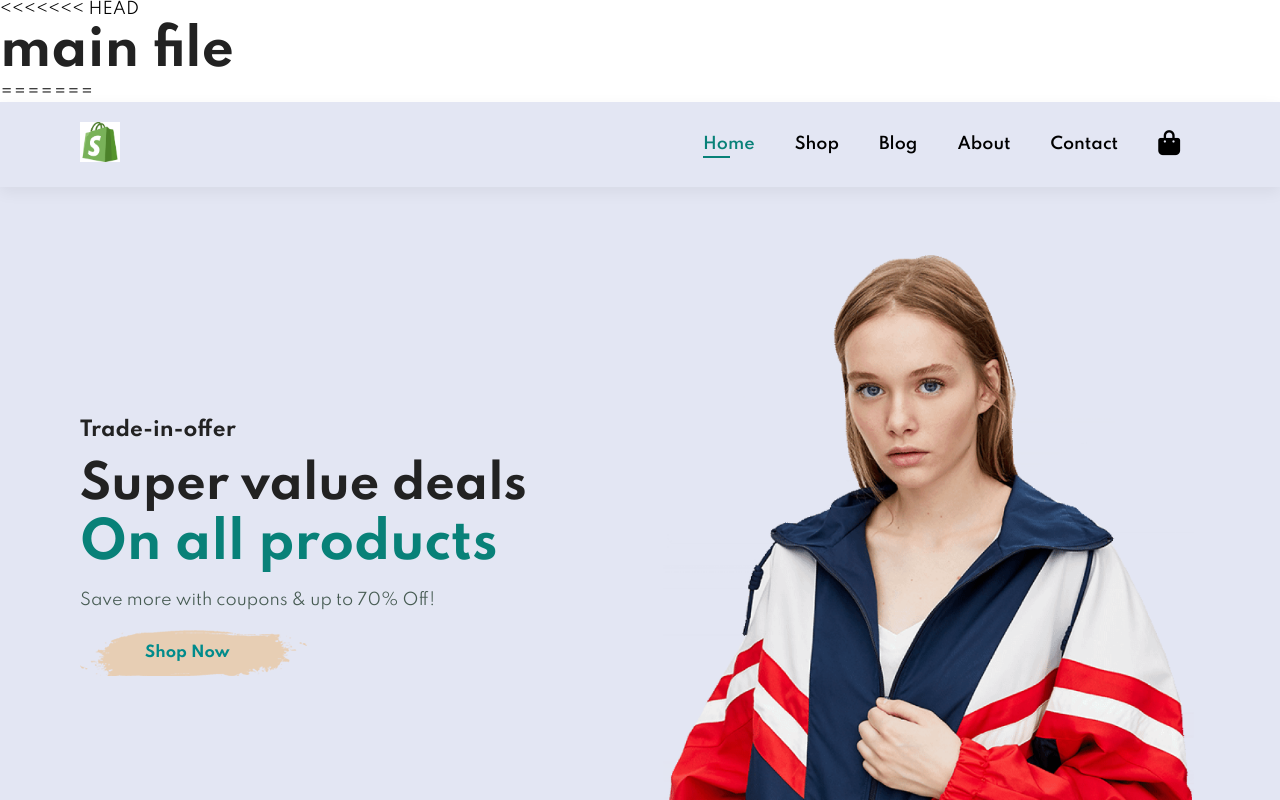
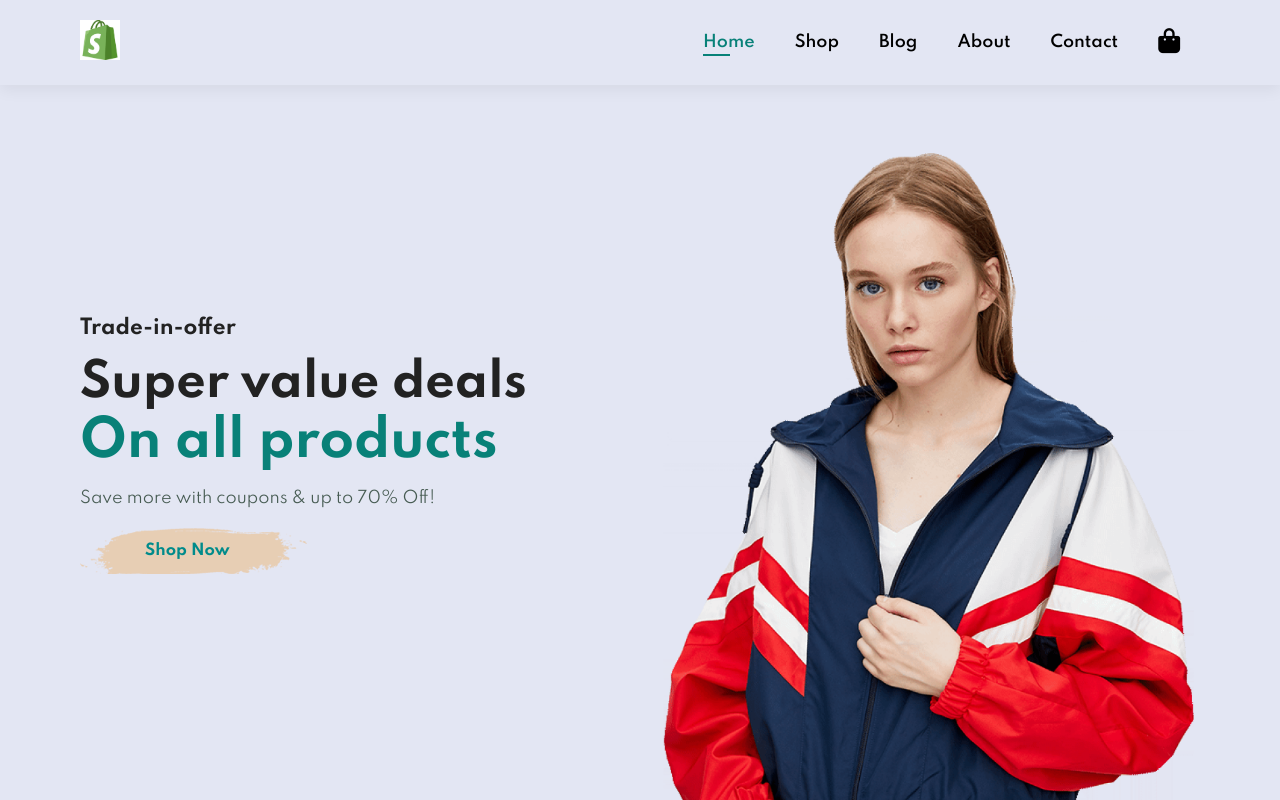
Before and after one commit to EADMidExam/EAdFirstMid, a plain HTML site: page index.html in a window 1280 px wide. Shown: the top 800 px of the page. Drawn offline with Linux system fonts and the light colour scheme.

Commit message:
index file updated

```diff
--- a/index.html
+++ b/index.html
@@ -1,16 +1,5 @@
 <!DOCTYPE html>
 <html lang="en">
-<<<<<<< HEAD
-<head>
-    <meta charset="UTF-8">
-    <meta name="viewport" content="width=device-width, initial-scale=1.0">
-    <title>Document</title>
-</head>
-<body>
-    <h1>main file</h1>
-</body>
-=======
-
 <head>
     <meta charset="UTF-8">
     <meta http-equiv="X-UA-Compatible" content="IE=edge">
```
